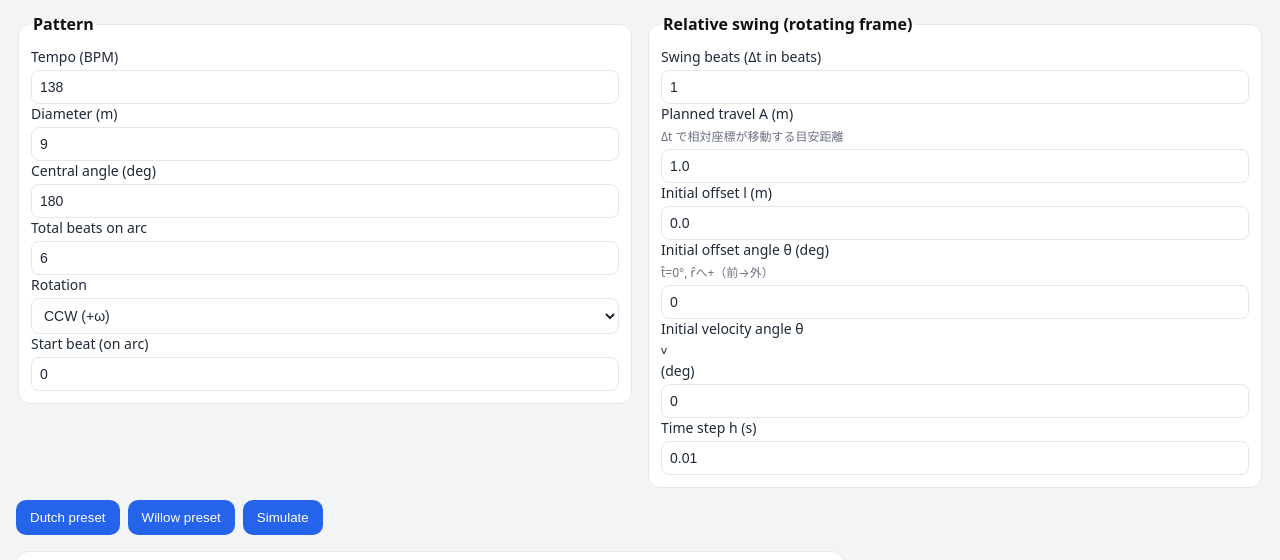
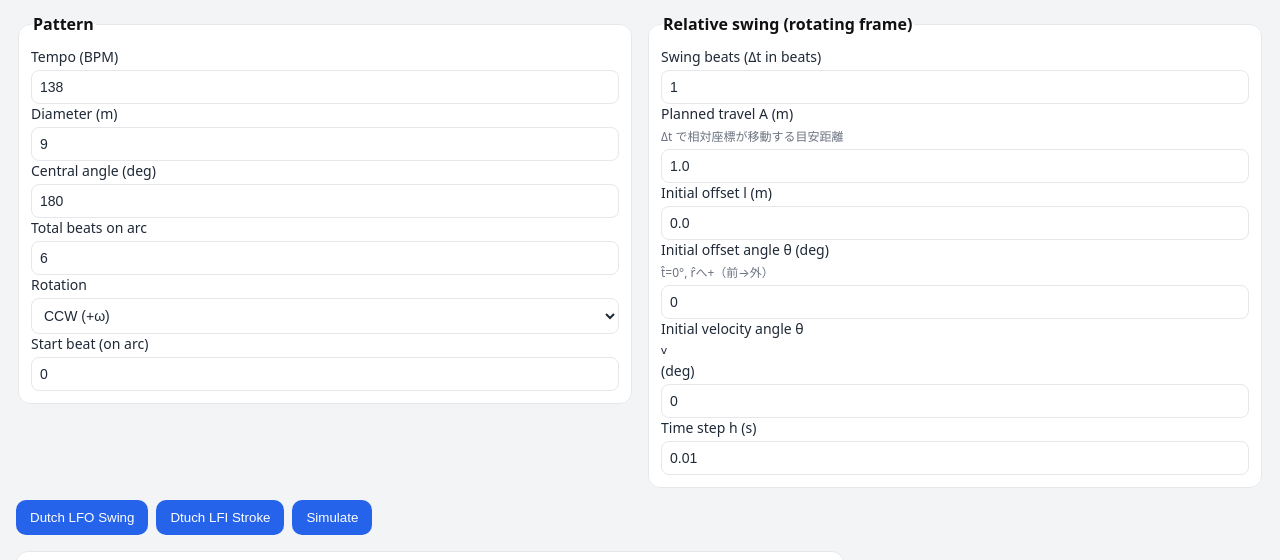
Before and after one commit to FigureSkateIT/FigureSkateMechanics, a plain HTML site: page html/simulator2/index.html in a window 1280 px wide. Shown: the part 174-734 px from the top of the page. Drawn offline with Linux system fonts and the light colour scheme.

Commit message:
'simulator'

```diff
--- a/html/simulator2/index.html
+++ b/html/simulator2/index.html
@@ -65,8 +65,8 @@
       </fieldset>
 
       <div class="actions">
-        <button type="button" id="btnDutchSwing">Dutch preset</button>
-        <button type="button" id="btnDutchLFIStroke">Willow preset</button>
+        <button type="button" id="btnDutchSwing">Dutch LFO Swing</button>
+        <button type="button" id="btnDutchLFIStroke">Dtuch LFI Stroke</button>
         <button type="submit" id="btnSimulate">Simulate</button>
       </div>
     </form>
--- a/html/simulator2/script.js
+++ b/html/simulator2/script.js
@@ -96,7 +96,7 @@ function wirePresets() {
   });
   $("#btnDutchLFIStroke")?.addEventListener("click", () => {
     $("#bpm").value = 138; $("#diameter").value = 9; $("#centralDeg").value = 270;
-    $("#totalBeats").value = 6; $("#direction").value = "ccw"; $("#startBeat").value = 0;
+    $("#totalBeats").value = 6; $("#direction").value = "cw"; $("#startBeat").value = 0;
     $("#swingBeats").value = 0.5; $("#swingAmp").value = 0.5;
     $("#l").value = 0; $("#theta0").value = 0; $("#thetaV").value = 180;
   });
```
